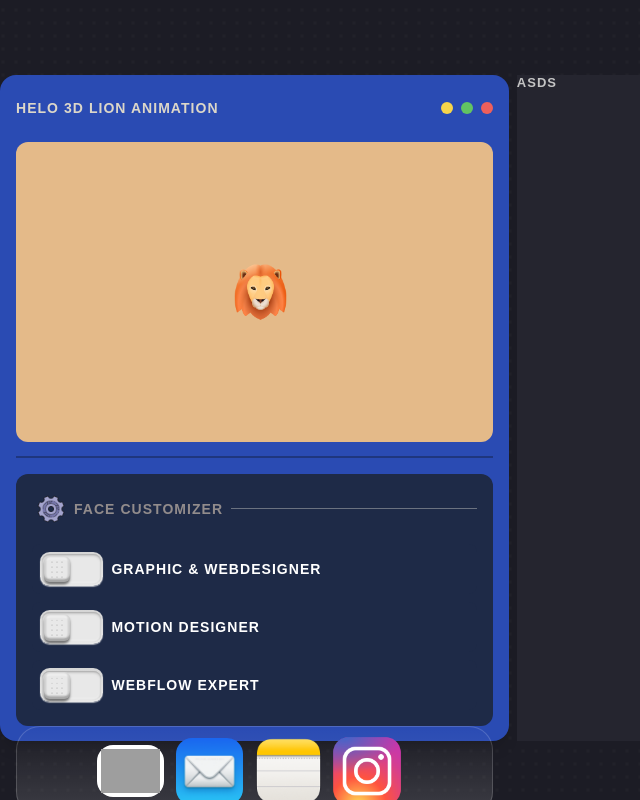
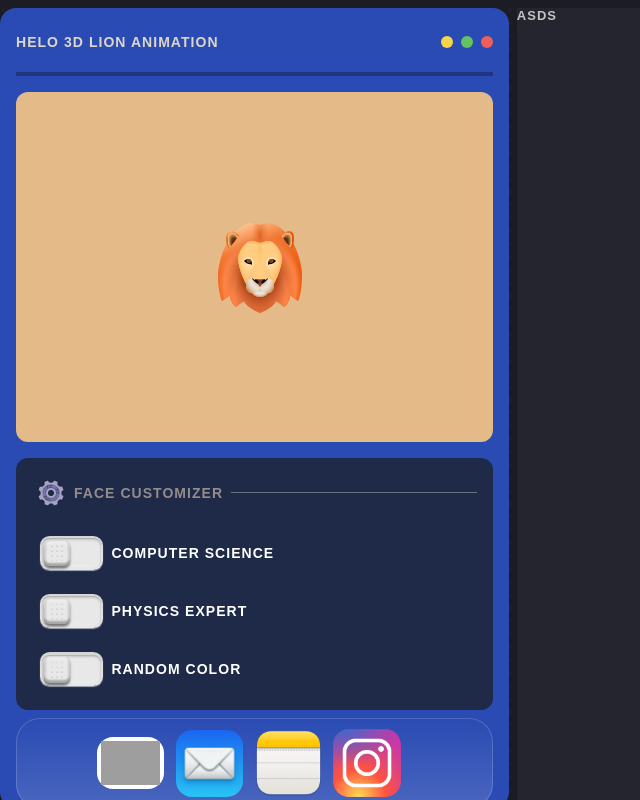
Before and after one commit to dureotkd/a-portfolio, a PHP site: page /main/index.php in a window 1280 px wide. Shown: the whole page, without its empty margins (0-640 px from the left). Run offline with PHP 8.4, Linux system fonts and the light colour scheme; some libraries are stand-ins or nearby versions; grey boxes are pictures that could not be loaded.

Commit message:
힘들다!

```diff
--- a/index.php
+++ b/index.php
@@ -41,7 +41,6 @@
     </svg>
 
 
-
     <script src="./index.js"></script>
 </body>
 
--- a/lion/index.js
+++ b/lion/index.js
@@ -144,6 +144,7 @@ function createFloor() {
 
 function createLion() {
   lion = new Lion();
+  lion.threegroup.scale.set(2.0, 2.0, 2.0); // 라이언 크기 증가 (1.5배)
   scene.add(lion.threegroup);
 }
 
--- a/lion/index.php
+++ b/lion/index.php
@@ -4,7 +4,6 @@
     <div id="world"></div>
     <div id="instructions">
     </div>
-
 </div>
 
 <script src="https://cdnjs.cloudflare.com/ajax/libs/gsap/3.12.5/gsap.min.js" integrity="sha512-7eHRwcbYkK4d9g/6tD/mhkf++eoTHwpNM9woBxtPUBWm67zeAfFC+HrdoE2GanKeocly/VxeLvIqwvCdk7qScg==" crossorigin="anonymous" referrerpolicy="no-referrer"></script>
--- a/main/index.css
+++ b/main/index.css
@@ -17,6 +17,10 @@
   --green: #44ac9e;
   --dark-green: #267267;
   --light-blue: #536cbb;
+}
+
+* {
+  box-sizing: border-box !important;
 }
 
 /* 로딩 화면 스타일 */
@@ -88,7 +92,7 @@ body {
   height: 100vh;
   font-size: 13px;
   font-family: Greycliffcf, sans-serif;
-  overflow: hidden;
+  overflow-x: hidden;
   background-color: var(--dark-black);
   color: var(--smoke);
   letter-spacing: 0.08em;
@@ -268,8 +272,8 @@ h5 {
 
 .device__line {
   background-color: var(--black-blue);
-  height: 0.14em;
-  margin-top: 1.11em;
+  height: 0.3em;
+  margin-top: 1em;
 }
 
 .toggle-wrapper {
--- a/main/index.js
+++ b/main/index.js
@@ -4,27 +4,6 @@ window.onload = function () {
     duration: 800, // 애니메이션 지속 시간 설정
     once: true, // 한 번만 실행되도록 설정
   });
-
-  // const bodyElement = document.getElementById("body");
-  // const loadingScreen = document.getElementById("loading-screen");
-
-  // // 배경 이미지 URL을 추가한 새로운 이미지 객체 생성
-  // const bgImage = new Image();
-  // bgImage.src = "http://13.124.184.93/images/bg-01.webp";
-
-  // // 배경 이미지 로드가 완료되면 로딩 화면을 숨기고 콘텐츠를 표시
-  // bgImage.onload = function () {
-  //   setTimeout(() => {
-  //     loadingScreen.style.display = "none"; // 로딩 화면 숨기기
-  //     bodyElement.style.display = "block"; // 콘텐츠 표시
-
-  //     // AOS 초기화
-  //     AOS.init({
-  //       duration: 800, // 애니메이션 지속 시간 설정
-  //       once: true, // 한 번만 실행되도록 설정
-  //     });
-  //   }, 2500);
-  // };
 };
 
 const $modal = $(".floating-window");
@@ -57,12 +36,53 @@ function close_file2() {
   $contract_modal.hide(); // 애니메이션 후 숨김 처리
 }
 
-function show_lion() {
-  if ($("#icon-wrap > iframe").length === 0) {
-    $("#icon-wrap").append(
+function show_lion(event) {
+  const target = $(event.currentTarget);
+  target.empty();
+
+  if (target.children("iframe").length === 0) {
+    target.append(
       `<iframe id="contentFrame" src="../lion/index.php" width="100%" height="100%" frameborder="0"></iframe>`
     );
   } else {
-    $("#icon-wrap").empty();
   }
 }
+
+function lion_exec1() {
+  sound_play_toggle();
+}
+
+function lion_exec2() {
+  sound_play_toggle();
+}
+
+function lion_exec3() {
+  sound_play_toggle();
+}
+
+function sound_play() {
+  const number = get_number();
+  const soundAudio = new Audio(`../sounds/click${number}.wav`);
+
+  if (!soundAudio.paused) {
+    soundAudio.pause();
+    soundAudio.currentTime = 0; // 처음부터 다시 시작
+  }
+
+  soundAudio.play();
+}
+
+function sound_play_toggle() {
+  const soundAudio = new Audio(`../sounds/toggle.wav`);
+
+  if (!soundAudio.paused) {
+    soundAudio.pause();
+    soundAudio.currentTime = 0; // 처음부터 다시 시작
+  }
+
+  soundAudio.play();
+}
+
+function get_number() {
+  return Math.floor(Math.random() * 2) + 1;
+}
--- a/main/index.php
+++ b/main/index.php
@@ -38,13 +38,13 @@ $now_date = date('l d F H:i');
                 <div class="blur-overlay"></div>
             </div> -->
 
-            <main class="md:mb-100px relative w-full h-5/6 max-w-screen-xl max-h-[810px]">
+            <main class="md:mb-100px relative w-full max-h-[815px] max-w-screen-xl">
                 <section class="w-full h-full flex md:flex-row flex-col mt-2">
-                    <div class="md:w-2/5 w-full h-auto md:h-auto md:min-h-0 min-h-screen h-full w-full" data-label="game">
+                    <div class="md:w-2/5 w-full md:h-auto md:min-h-0 relative" data-label="game">
+
                         <div class="w-full h-full bg-[#2a4bb3] rounded-2xl p-4 text-white shadow-lg">
 
                             <!-- Header Section -->
-
                             <header class="flex justify-between items-center">
                                 <span class="text-sm font-semibold">HELO 3D LION ANIMATION</span>
                                 <div class="window-controls">
@@ -54,14 +54,14 @@ $now_date = date('l d F H:i');
                                 </div>
                             </header>
 
+                            <div class="device__line"></div>
+
                             <!-- Profile Image Container -->
-                            <div class="md:h-1/3 h-1/2  bg-[#1E2A47] rounded-xl p-4 mt-4 flex justify-center items-center min-h-[300px]" style=" background-color: #e4ba89;">
-                                <div class="ml-3 p-1 rounded-2xl" onclick=" show_lion();">
-                                    <img src=" ../images/lion.png" alt="lion" style="width:59px;">
+                            <div class="h-[350px] bg-[#1E2A47] rounded-xl mt-4 flex justify-center items-center min-h-[350px] cursor-pointer" style=" background-color: #e4ba89;" onclick="show_lion(event);">
+                                <div class="ml-3 p-1 rounded-2xl">
+                                    <img src=" ../images/lion.png" alt="lion">
                                 </div>
                             </div>
-
-                            <div class="device__line"></div>
 
                             <!-- Customizer Section -->
                             <div class="flex flex-col">
@@ -76,11 +76,38 @@ $now_date = date('l d F H:i');
 
                                     <!-- Toggle Options -->
                                     <div class="mt-4 space-y-2">
-                                        <!-- Option 1 -->
+                                        <!-- Option 2 -->
                                         <label class="flex items-center bg-[#1E2A47] p-2 rounded-lg cursor-pointer hover:bg-[#243A63]">
 
                                             <div class="toggle-wrapper mr-2">
-                                                <input class="toggle-checkbox" type="checkbox">
+                                                <input class="toggle-checkbox" type="checkbox" onchange="lion_exec2()">
+                                                <div class="toggle-container">
+                                                    <div class="toggle-button">
+                                                        <div class="toggle-button-circles-container">
+                                                            <div class="toggle-button-circle"></div>
+                                                            <div class="toggle-button-circle"></div>
+                                                            <div class="toggle-button-circle"></div>
+                                                            <div class="toggle-button-circle"></div>
+                                                            <div class="toggle-button-circle"></div>
+                                                            <div class="toggle-button-circle"></div>
+                                                            <div class="toggle-button-circle"></div>
+                                                            <div class="toggle-button-circle"></div>
+                                                            <div class="toggle-button-circle"></div>
+                                                            <div class="toggle-button-circle"></div>
+                                                            <div class="toggle-button-circle"></div>
+                                                            <div class="toggle-button-circle"></div>
+                                                        </div>
+                                                    </div>
+                                                </div>
+                                            </div>
+                                            <span class="font-semibold text-sm">COMPUTER SCIENCE</span>
+                                        </label>
+
+                                        <!-- Option 3 -->
+                                        <label class="flex items-center bg-[#1E2A47] p-2 rounded-lg cursor-pointer hover:bg-[#243A63]">
+
+                                            <div class="toggle-wrapper mr-2">
+                                                <input class="toggle-checkbox" type="checkbox" onchange="lion_exec3()">
                                                 <div class="toggle-container">
                                                     <div class="toggle-button">
                                                         <div class="toggle-button-circles-container">
@@ -101,41 +128,14 @@ $now_date = date('l d F H:i');
                                                 </div>
                                             </div>
 
-                                            <span class="font-semibold text-sm">GRAPHIC & WEBDESIGNER</span>
-                                        </label>
-
-                                        <!-- Option 2 -->
-                                        <label class="flex items-center bg-[#1E2A47] p-2 rounded-lg cursor-pointer hover:bg-[#243A63]">
-
-                                            <div class="toggle-wrapper mr-2">
-                                                <input class="toggle-checkbox" type="checkbox">
-                                                <div class="toggle-container">
-                                                    <div class="toggle-button">
-                                                        <div class="toggle-button-circles-container">
-                                                            <div class="toggle-button-circle"></div>
-                                                            <div class="toggle-button-circle"></div>
-                                                            <div class="toggle-button-circle"></div>
-                                                            <div class="toggle-button-circle"></div>
-                                                            <div class="toggle-button-circle"></div>
-                                                            <div class="toggle-button-circle"></div>
-                                                            <div class="toggle-button-circle"></div>
-                                                            <div class="toggle-button-circle"></div>
-                                                            <div class="toggle-button-circle"></div>
-                                                            <div class="toggle-button-circle"></div>
-                                                            <div class="toggle-button-circle"></div>
-                                                            <div class="toggle-button-circle"></div>
-                                                        </div>
-                                                    </div>
-                                                </div>
-                                            </div>
-                                            <span class="font-semibold text-sm">MOTION DESIGNER</span>
+                                            <span class="font-semibold text-sm">PHYSICS EXPERT</span>
                                         </label>
 
                                         <!-- Option 3 -->
                                         <label class="flex items-center bg-[#1E2A47] p-2 rounded-lg cursor-pointer hover:bg-[#243A63]">
 
                                             <div class="toggle-wrapper mr-2">
-                                                <input class="toggle-checkbox" type="checkbox">
+                                                <input class="toggle-checkbox" type="checkbox" onchange="lion_exec3()">
                                                 <div class="toggle-container">
                                                     <div class="toggle-button">
                                                         <div class="toggle-button-circles-container">
@@ -156,12 +156,14 @@ $now_date = date('l d F H:i');
                                                 </div>
                                             </div>
 
-                                            <span class="font-semibold text-sm">WEBFLOW EXPERT</span>
+                                            <span class="font-semibold text-sm">RANDOM COLOR</span>
                                         </label>
                                     </div>
                                 </div>
 
-                                <div class="flex flex-row  items-center w-full justify-center icon-wrap">
+                            </div>
+
+                            <div class="flex flex-row  items-center w-full justify-center icon-wrap mt-2">
                                 <div class="p-1 bg-white rounded-2xl">
                                     <img src="../images/notion.png" alt="notion" style="width:59px;">
                                 </div>
@@ -175,8 +177,6 @@ $now_date = date('l d F H:i');
                                     <img src="../images/instagram.png" alt="instagram" style="width:90px;">
                                 </div>
                             </div>
-                            </div>
-
 
                         </div>
 
@@ -244,65 +244,6 @@ $now_date = date('l d F H:i');
 <script src='https://cdnjs.cloudflare.com/ajax/libs/jquery/3.7.1/jquery.min.js' integrity='sha512-v2CJ7UaYy4JwqLDIrZUI/4hqeoQieOmAZNXBeQyjo21dadnwR+8ZaIJVT8EE2iyI61OV8e6M8PP2/4hpQINQ/g==' crossorigin='anonymous'></script>
 <script src="./index.js"></script>
 
-<!-- <footer class="flex flex-row absolute items-center" style="left:50%; bottom:40px">
-                    <div class="p-1 bg-white rounded-2xl">
-                        <img src="../images/notion.png" alt="notion" style="width:59px;">
-                    </div>
-                    <div class="ml-3" onclick="show_contract();">
-                        <img class="rounded-2xl" src="../images/message.png" alt="message" style="width:67px;">
-                    </div>
-                    <div class="ml-3">
-                        <img class="rounded-2xl" src="../images/note.png" alt="note" style="width:67px;">
-                    </div>
-                    <div class="ml-3 p-1 rounded-2xl"" style=" background-color: #e4ba89;" onclick="show_lion();">
-                        <img src=" ../images/lion.png" alt="lion" style="width:59px;">
-                    </div>
-                    <div>
-                        <img src="../images/instagram.png" alt="instagram" style="width:90px;">
-                    </div>
-                </footer> -->
-
-<!-- <div class="floating-window">
-                    <div class="window-header">
-                        <div class="window-title">CONTRACT US</div>
-                        <div class="window-controls">
-                            <div class="window-minimize"></div>
-                            <div class="window-maximize"></div>
-                            <div class="window-close" onclick="close_file();"></div>
-                        </div>
-                    </div>
-                    <div class="window-content">
-                        <p>맥 스타일의 창을 만들어주는 CSS.<br>공지사항을 입력하거나 안내하는 역할을 할 수 있습니다.<br>사용 방법은 무궁무진하죠!~</p>
-                    </div>
-                </div>
-
-                <div class="floating-contract-window">
-                    <div class="window-header">
-                        <div class="window-title">CONTRACT US</div>
-                        <div class="window-controls">
-                            <div class="window-minimize"></div>
-                            <div class="window-maximize"></div>
-                            <div class="window-close" onclick="close_file2();"></div>
-                        </div>
-                    </div>
-                    <div class="window-content">
-                        <div class="flex items-center">
-                            <img src="../images/email.png" style="width: 50px;" alt="email">
-                            <h2 class="text-2xl font-semibold mt-2 ml-2" style="color:#100f0f;">
-                                hello@google.com
-                            </h2>
-                        </div>
-
-                        <form method="post" class="">
-                            <div class="flex flex-col w-full mt-4">
-                                <input class="p-2" maxlength="256" name="email" data-name="email" placeholder="your@email.com" type="email" id="email" required="">
-                                <textarea class="mt-1 p-2" rows="20" name="message" maxlength="5000" data-name="message" placeholder="Your message" required=""></textarea>
-                                <input type="submit" class="mt-1 pt-2 pb-2 cursor-pointer" data-wait="Please wait..." value="Submit">
-                            </div>
-                        </form>
-
-                    </div>
-                </div> -->
 </main>
 
 
@@ -316,9 +257,6 @@ $now_date = date('l d F H:i');
 
 </html>
 
-<script src="https://unpkg.com/aos@2.3.1/dist/aos.js"></script>
-<script src='https://cdnjs.cloudflare.com/ajax/libs/jquery/3.7.1/jquery.min.js' integrity='sha512-v2CJ7UaYy4JwqLDIrZUI/4hqeoQieOmAZNXBeQyjo21dadnwR+8ZaIJVT8EE2iyI61OV8e6M8PP2/4hpQINQ/g==' crossorigin='anonymous'></script>
-<script src="./index.js"></script>
 <script src="https://cdn.tailwindcss.com"></script>
 <script>
     tailwind.config = {
```
Also changed, not shown: index.js (+9 -1 lines), 3 other files. Lines whose indentation alone changed are shown as unchanged.
